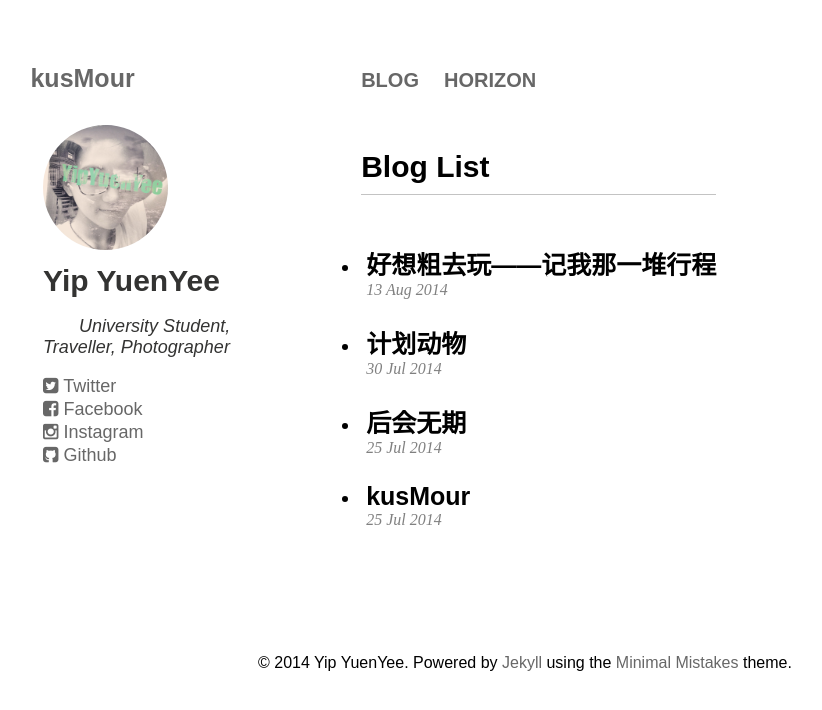
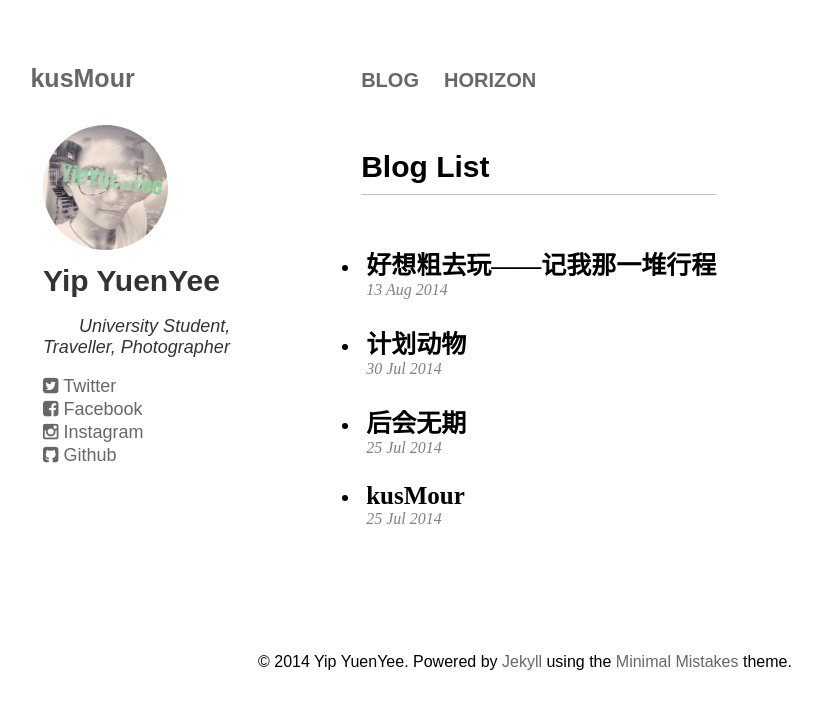
Before and after one commit to kusmour/blog_jekyll, a Jekyll site: the page built from blog_list.html, in a window 1280 px wide. Shown: the top 710 px of the page, without its empty margins (66-888 px from the left). Built offline with Jekyll 4.4.1, drawn with Linux system fonts in a browser that asks for light colours; some web fonts are replaced.

Commit message:
modify blog list css

```diff
--- a/style/blog_list_page.css
+++ b/style/blog_list_page.css
@@ -1,3 +1,8 @@
+@font-face {
+  font-family: fzqkby; /*这里是说明调用来的字体名字*/
+  src: url('./fzqkby.ttf'); /*这里是字体文件路径*/
+}
+
 article {
 	float: left;
 	width: 60%;
@@ -26,6 +31,7 @@
 }
 
 .article_list a{
+	font-family: fzqkby;
 	font-size: 25px;
 	font-weight: bold;
 }
```
Also changed, not shown: style/article_page.css (line endings or trailing spaces).
